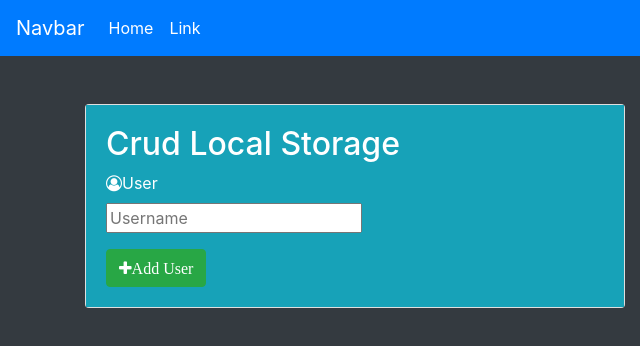
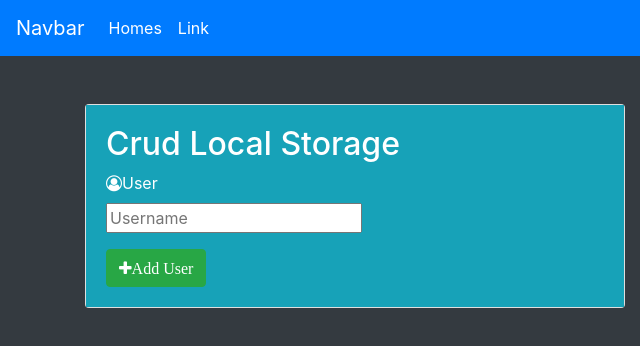
Before and after one commit to cherryctr/javascript-crud-local, a plain HTML site: page index.html in a window 1280 px wide. Shown: the full height of the page, 0-640 px from the left. Drawn offline with nearby package versions, Linux system fonts and the light colour scheme.

Commit message:
first commit

```diff
--- a/index.html
+++ b/index.html
@@ -21,7 +21,7 @@
   <div class="collapse navbar-collapse" id="navbarSupportedContent">
     <ul class="navbar-nav mr-auto">
       <li class="nav-item active">
-        <a class="nav-link text-white" href="#">Home <span class="sr-only">(current)</span></a>
+        <a class="nav-link text-white" href="#">Homes <span class="sr-only">(current)</span></a>
       </li>
       <li class="nav-item">
         <a class="nav-link text-white" href="#">Link</a>
```
